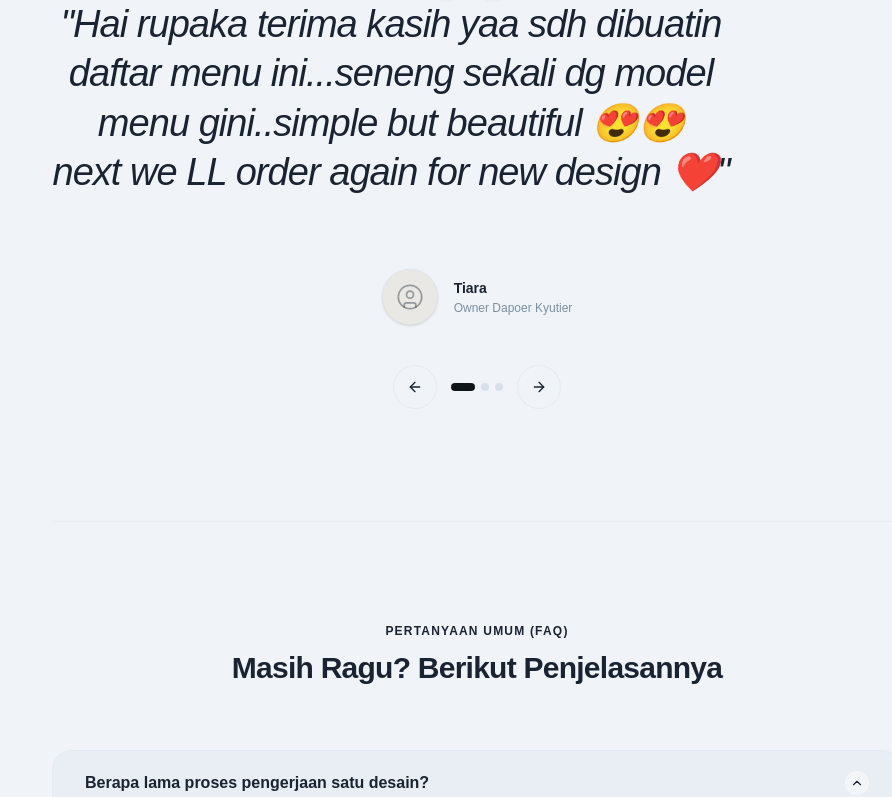
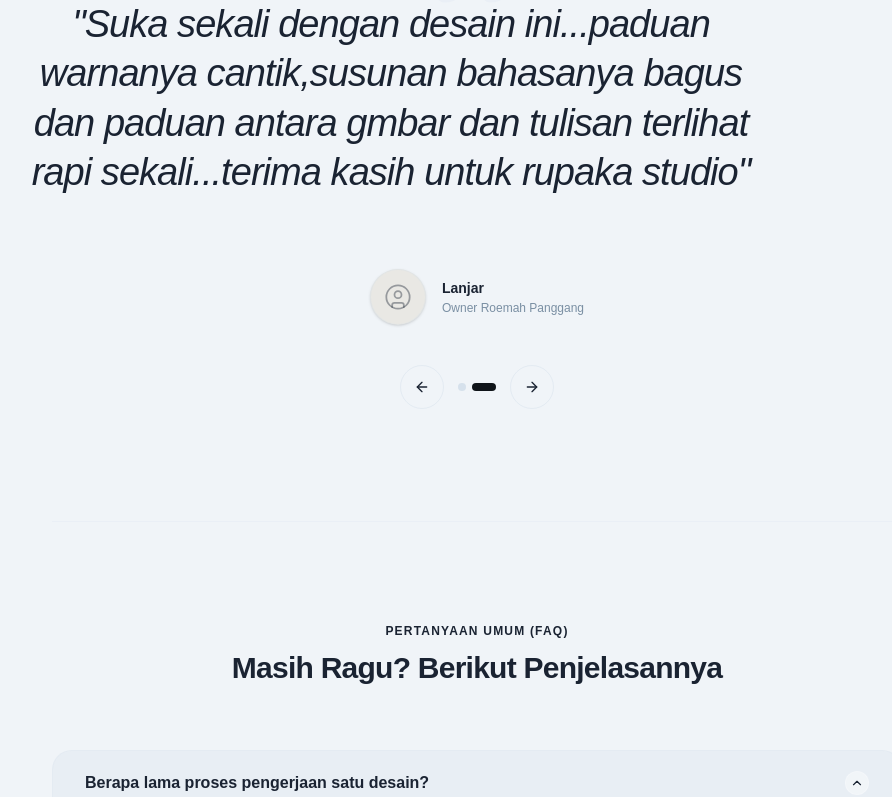
Before and after one commit to Mingkhemx/Rupaka-Studio, a React (Vite) app: page / in a window 1280 px wide. Shown: the part 7147-7944 px from the top of the page, without its empty margins (163-1055 px from the left). Built offline with nearby package versions, Linux system fonts and the light colour scheme.

Commit message:
Remove Budi Hartono testimonial and add auto-rotation for testimonials every 5 seconds

```diff
--- a/src/components/TestimonialFaq.tsx
+++ b/src/components/TestimonialFaq.tsx
@@ -1,4 +1,4 @@
-import { useState } from 'react';
+import { useState, useEffect } from 'react';
 import { motion, AnimatePresence } from 'motion/react';
 import { FAQ_ITEMS, TESTIMONIAL_ITEMS } from '../data';
 import { ChevronDown, MessageSquare, Star, Quote, ArrowLeft, ArrowRight, UserCircle } from 'lucide-react';
@@ -6,6 +6,15 @@ import { ChevronDown, MessageSquare, Star, Quote, ArrowLeft, ArrowRight, UserCir
 export default function TestimonialFaq() {
   const [openFaq, setOpenFaq] = useState<string | null>('faq-1');
   const [currentTestimonial, setCurrentTestimonial] = useState(0);
+
+  // Auto-rotation testimonial setiap 5 detik
+  useEffect(() => {
+    const interval = setInterval(() => {
+      setCurrentTestimonial((prev) => (prev + 1) % TESTIMONIAL_ITEMS.length);
+    }, 5000); // 5 detik
+
+    return () => clearInterval(interval);
+  }, []);
 
   const toggleFaq = (id: string) => {
     if (openFaq === id) {
--- a/src/data.ts
+++ b/src/data.ts
@@ -160,12 +160,5 @@ export const TESTIMONIAL_ITEMS: TestimonialItem[] = [
     role: 'Owner Roemah Panggang',
     content: 'Suka sekali dengan desain ini...paduan warnanya cantik,susunan bahasanya bagus dan paduan antara gmbar dan tulisan terlihat rapi sekali...terima kasih untuk rupaka studio',
     rating: 5
-  },
-  {
-    id: 'test-3',
-    name: 'Budi Hartono',
-    role: 'Pemilik "Kopi Janji Jogja"',
-    content: 'Puas sekali dengan poster promosi Rupaka Studio! Harganya ramah kantong buat kami yang baru merintis usaha kopi, tapi desainnya terlihat sangat elegan seperti buatan agensi ternama.',
-    rating: 5
   }
 ];
```
